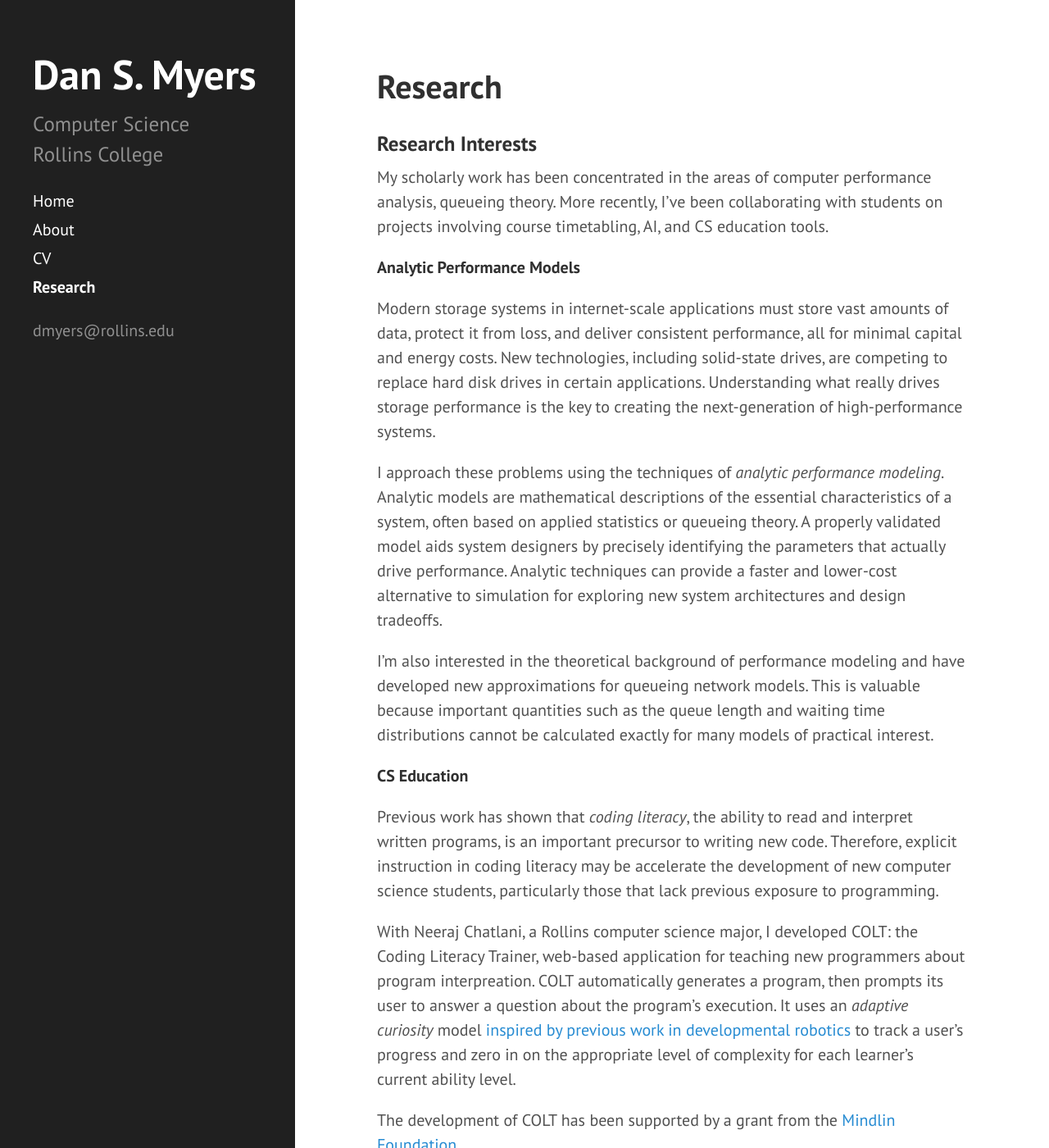
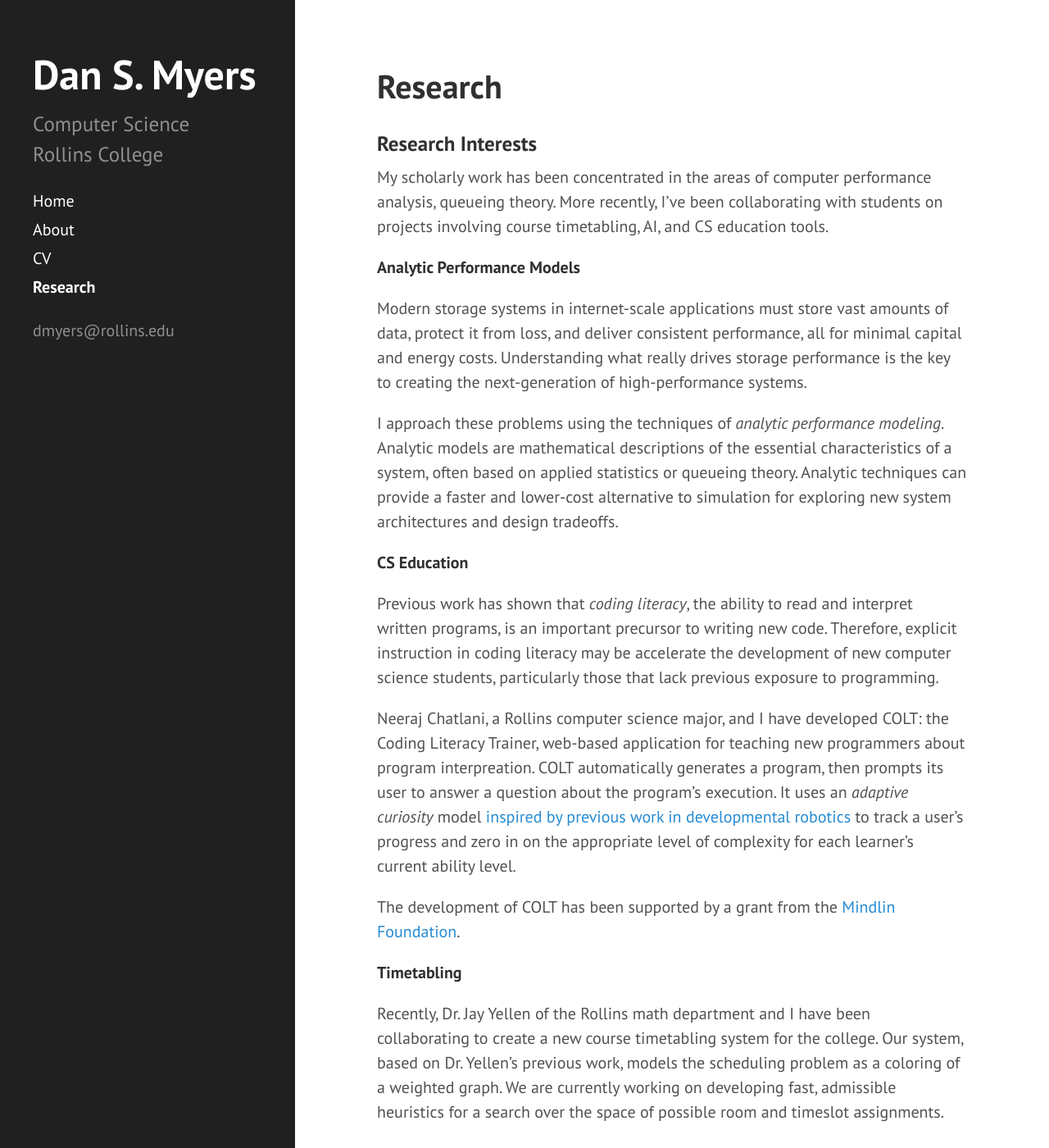
Before and after one commit to dansmyers/dansmyers.github.io-archived, a Jekyll site: the page built from research.md, in a window 1280 px wide and 1400 px high. Shown: the whole window at 82% size. Built offline with Jekyll 4.4.1, drawn with Linux system fonts in a browser that asks for light colours.

Commit message:
Update research.md

```diff
--- a/research.md
+++ b/research.md
@@ -9,17 +9,16 @@ My scholarly work has been concentrated in the areas of computer performance ana
 
 **Analytic Performance Models**
 
-Modern storage systems in internet-scale applications must store vast amounts of data, protect it from loss, and deliver consistent performance, all for minimal capital and energy costs. New technologies, including solid-state drives, are competing to replace hard disk drives in certain applications. Understanding what really drives storage performance is the key to creating the next-generation of high-performance systems.
+Modern storage systems in internet-scale applications must store vast amounts of data, protect it from loss, and deliver consistent performance, all for minimal capital and energy costs. Understanding what really drives storage performance is the key to creating the next-generation of high-performance systems.
 
-I approach these problems using the techniques of *analytic performance modeling*. Analytic models are mathematical descriptions of the essential characteristics of a system, often based on applied statistics or queueing theory. A properly validated model aids system designers by precisely identifying the parameters that actually drive performance. Analytic techniques can provide a faster and lower-cost alternative to simulation for exploring new system architectures and design tradeoffs.
+I approach these problems using the techniques of *analytic performance modeling*. Analytic models are mathematical descriptions of the essential characteristics of a system, often based on applied statistics or queueing theory. Analytic techniques can provide a faster and lower-cost alternative to simulation for exploring new system architectures and design tradeoffs.
 
-I'm also interested in the theoretical background of performance modeling and have developed new approximations for queueing network models. This is valuable because important quantities such as the queue length and waiting time distributions cannot be calculated exactly for many models of practical interest.
 
 **CS Education**
 
 Previous work has shown that *coding literacy*, the ability to read and interpret written programs, is an important precursor to writing new code. Therefore, explicit instruction in coding literacy may be accelerate the development of new computer science students, particularly those that lack previous exposure to programming.
 
-With Neeraj Chatlani, a Rollins computer science major, I developed COLT: the Coding Literacy Trainer, web-based application for teaching new programmers about program interpreation. COLT automatically generates a program, then prompts its user to answer a question about the program's execution. It uses an *adaptive curiosity* model [inspired by previous work in developmental robotics](https://www.cs.swarthmore.edu/~meeden/) to track a user's progress and zero in on the appropriate level of complexity for each learner's current ability level.
+Neeraj Chatlani, a Rollins computer science major, and I have developed COLT: the Coding Literacy Trainer, web-based application for teaching new programmers about program interpreation. COLT automatically generates a program, then prompts its user to answer a question about the program's execution. It uses an *adaptive curiosity* model [inspired by previous work in developmental robotics](https://www.cs.swarthmore.edu/~meeden/) to track a user's progress and zero in on the appropriate level of complexity for each learner's current ability level.
 
 The development of COLT has been supported by a grant from the [Mindlin Foundation](https://mindlinfoundation.org).
 
```
